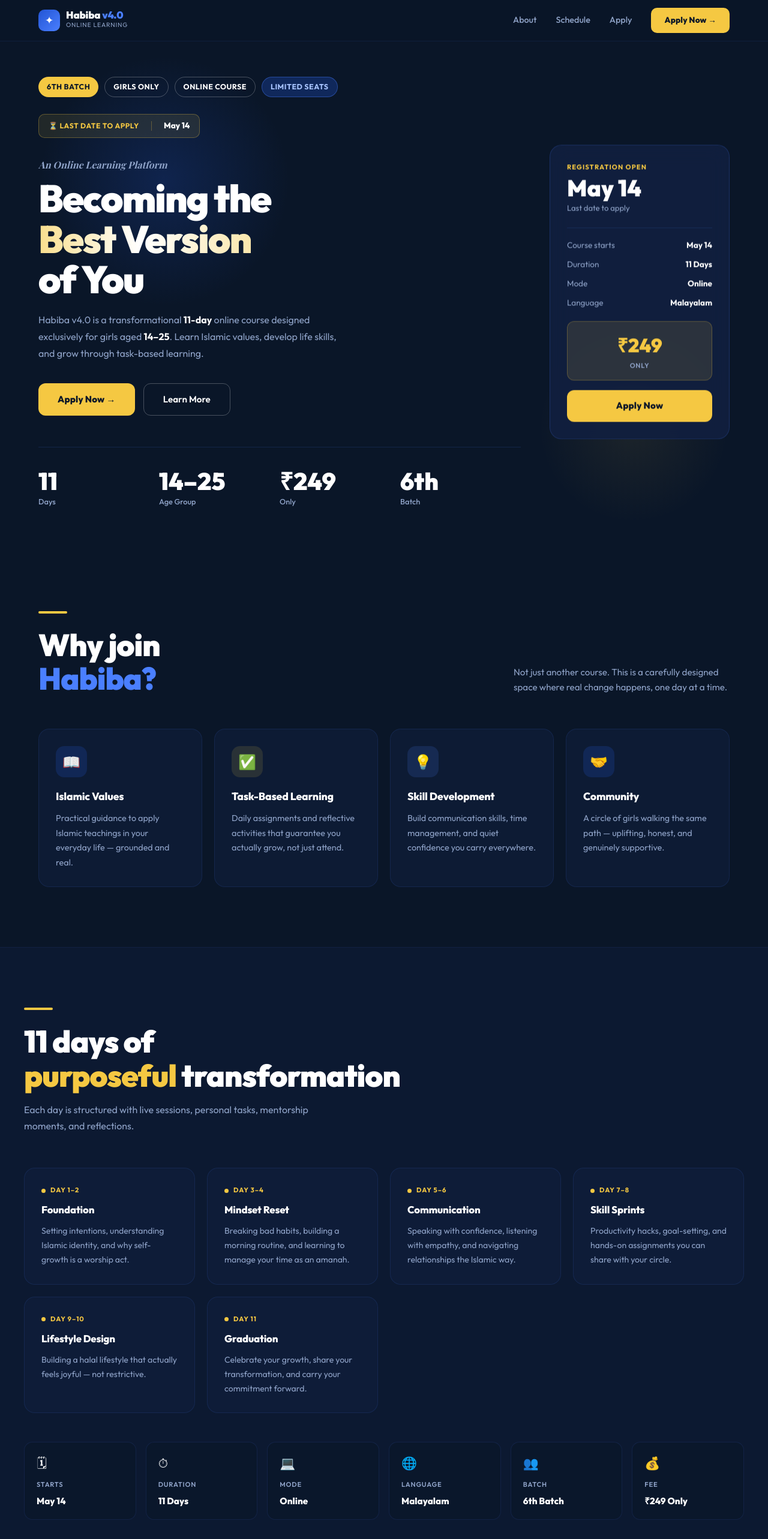
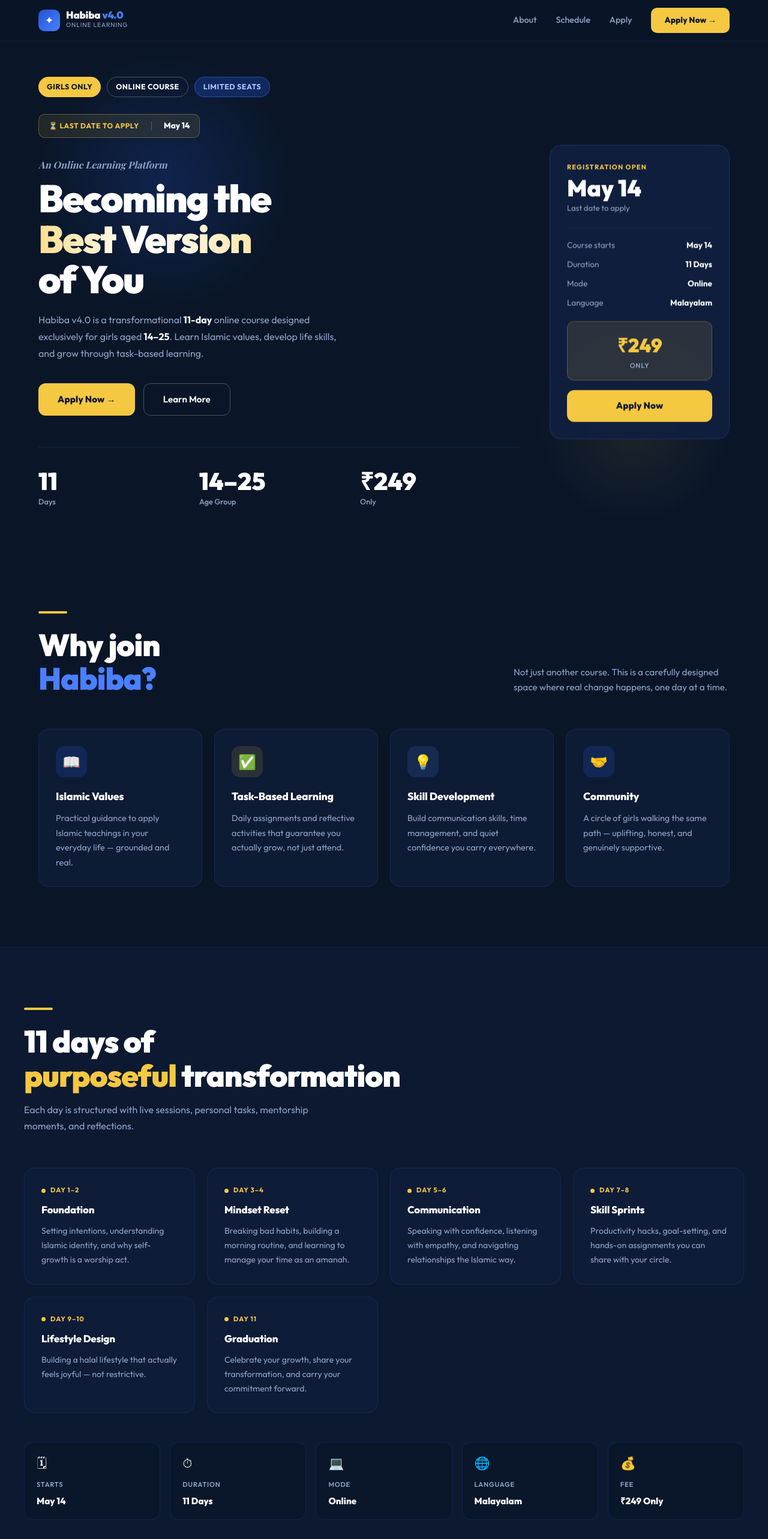
Before and after one commit to salmankavanur/web, a React (Vite) app: page / in a window 1280 px wide. Shown: the top 2566 px of the page at 60% size. Built offline with nearby package versions, Linux system fonts and the light colour scheme; a web font is replaced by a local one.

Commit message:
minor edits

```diff
--- a/src/Hero.tsx
+++ b/src/Hero.tsx
@@ -15,8 +15,8 @@
         <div>
           {/* Badge row */}
           <div style={{ display: 'flex', flexWrap: 'wrap', gap: 10, marginBottom: 28 }} className="fade-up fade-up-1">
-            <span className="badge badge-yellow">6th Batch</span>
-            <span className="badge badge-outline">Girls Only</span>
+            <span className="badge badge-yellow">Girls Only</span>
+
             <span className="badge badge-outline">Online Course</span>
             <span className="badge badge-blue">Limited Seats</span>
           </div>
@@ -55,7 +55,7 @@
               { num: '11', label: 'Days' },
               { num: '14–25', label: 'Age Group' },
               { num: '₹249', label: 'Only' },
-              { num: '6th', label: 'Batch' },
+              // { num: '6th', label: 'Batch' },
             ].map((s, i) => (
               <div key={i} style={{ flex: '1 1 100px', paddingRight: 24, marginBottom: 12 }}>
                 <div className="stat-num">{s.num}</div>
--- a/src/Schedule.tsx
+++ b/src/Schedule.tsx
@@ -59,7 +59,7 @@
           ['⏱', 'Duration', '11 Days'],
           ['💻', 'Mode', 'Online'],
           ['🌐', 'Language', 'Malayalam'],
-          ['👥', 'Batch', '6th Batch'],
+          // ['👥', 'Batch', '6th Batch'],
           ['💰', 'Fee', '₹249 Only'],
         ].map(([icon, label, val]) => (
           <div key={label} style={{
```
